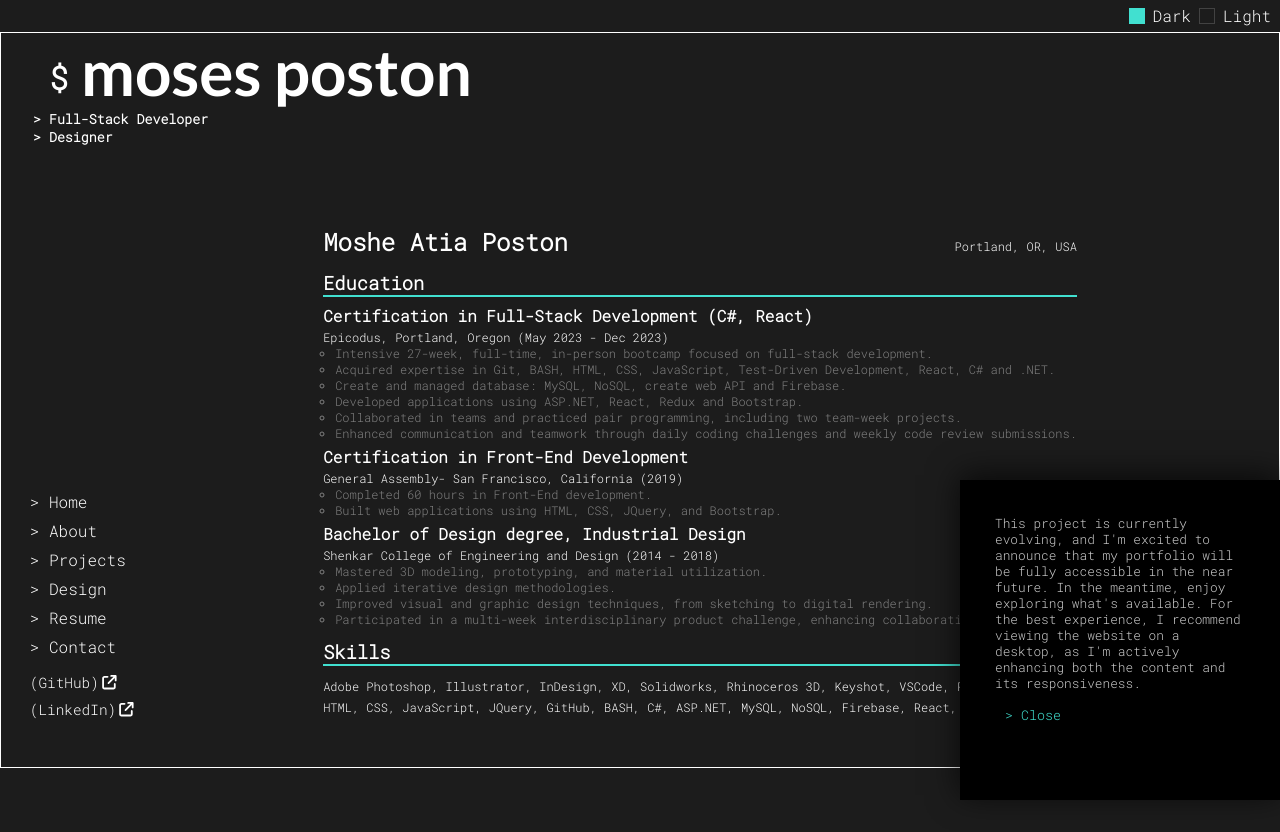
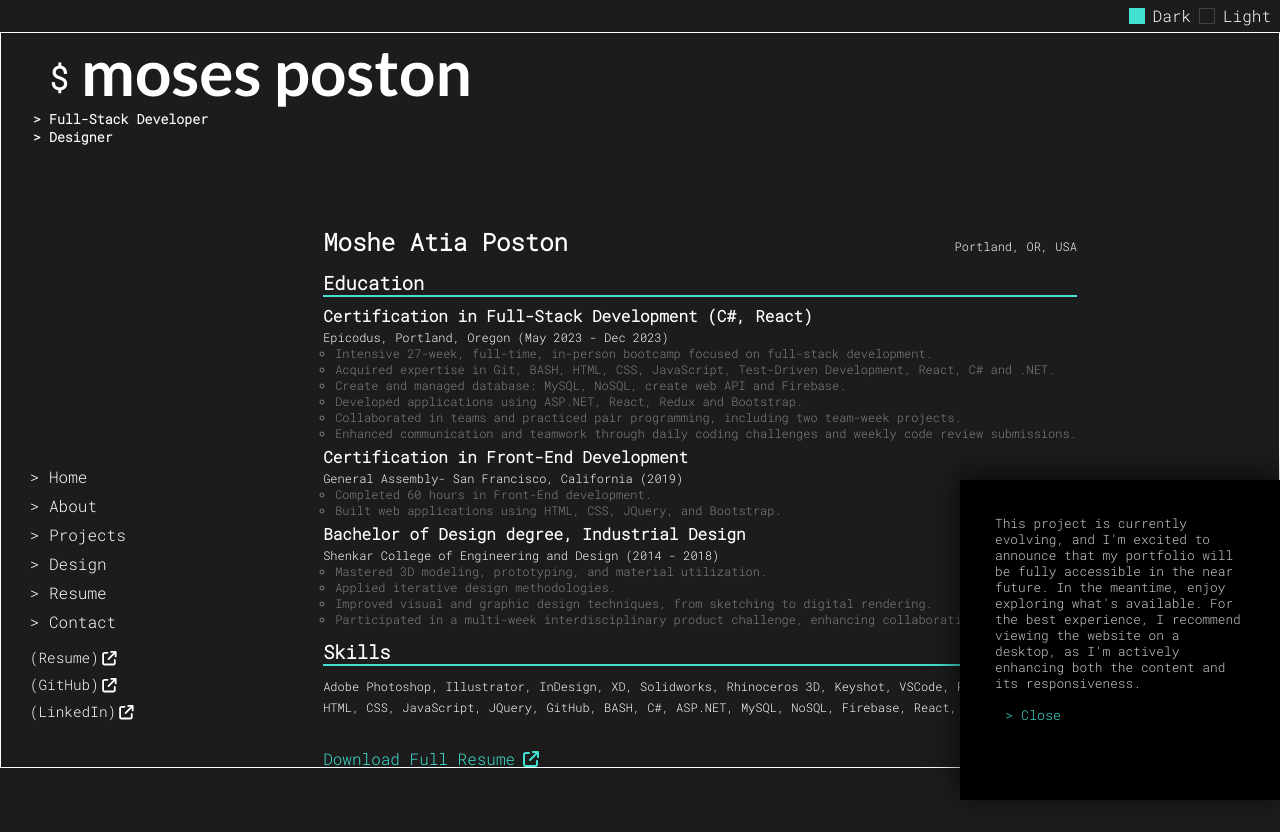
Before and after one commit to Object-ions/objections-portfolio, a React (Create React App) app: page /resume in a window 1280 px wide. Shown: the top 832 px of the page. Built offline with nearby package versions, Linux system fonts and the light colour scheme.

Commit message:
Update <Resume> and it's style

```diff
--- a/src/components/Layout/Navbar.js
+++ b/src/components/Layout/Navbar.js
@@ -38,13 +38,22 @@ const Navbar = () => {
       </ul>
       <ul className="ex-links">
         <li>
-          <a href="https://github.com/Object-ions">
+          <a
+            target="blank"
+            href="https://drive.google.com/file/d/1qk-9EA4skllEc-YOY5RXlFSo4yueWUVM/view?usp=drive_link"
+          >
+            (Resume)
+            <FontAwesomeIcon icon={faArrowUpRightFromSquare} />
+          </a>
+        </li>
+        <li>
+          <a target="blank" href="https://github.com/Object-ions">
             (GitHub)
             <FontAwesomeIcon icon={faArrowUpRightFromSquare} />
           </a>
         </li>
         <li>
-          <a href="https://www.linkedin.com/in/moses-a-p/">
+          <a target="blank" href="https://www.linkedin.com/in/moses-a-p/">
             (LinkedIn)
             <FontAwesomeIcon icon={faArrowUpRightFromSquare} />
           </a>
--- a/src/components/Resume/Resume.js
+++ b/src/components/Resume/Resume.js
@@ -2,12 +2,15 @@ import React from "react";
 import "./Resume.scss";
 import resumeData from "../../data/resume.json";
 import Skills from "../Skills/Skills";
+import { FontAwesomeIcon } from "@fortawesome/react-fontawesome";
+import { faArrowUpRightFromSquare } from "@fortawesome/free-solid-svg-icons";
 
 const Resume = () => {
   const { about, education, experience } = resumeData;
 
   return (
     <div className="Resume">
+      <div className="resume-wrapper"></div>
       <div className="resume-header">
         <h2>Moshe Atia Poston</h2>
         <p>Portland, OR, USA</p>
@@ -69,6 +72,13 @@ const Resume = () => {
         <hr />
         <Skills />
       </div>
+
+      <div className="resume">
+        <a href="https://drive.google.com/file/d/1qk-9EA4skllEc-YOY5RXlFSo4yueWUVM/view?usp=drive_link">
+          Download Full Resume
+          <FontAwesomeIcon icon={faArrowUpRightFromSquare} />
+        </a>
+      </div>
     </div>
   );
 };
--- a/src/components/Resume/Resume.scss
+++ b/src/components/Resume/Resume.scss
@@ -56,4 +56,15 @@
       margin-right: 5rem;
     }
   }
+  .resume {
+    margin-top: 2rem;
+
+    svg {
+      margin-left: 0.5rem;
+    }
+
+    a {
+      color: $dark-special-color;
+    }
+  }
 }
```
